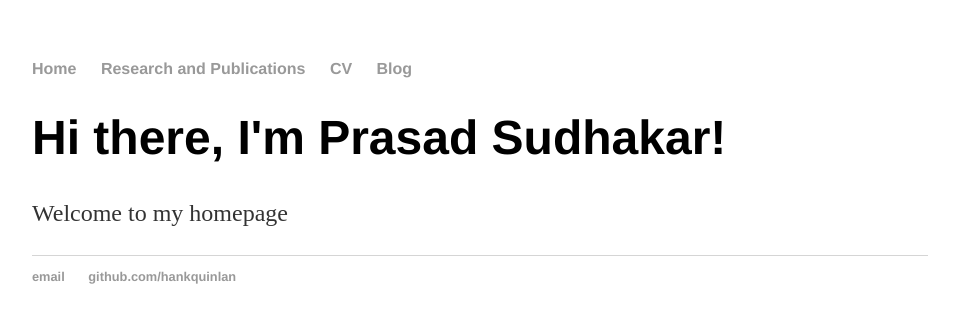
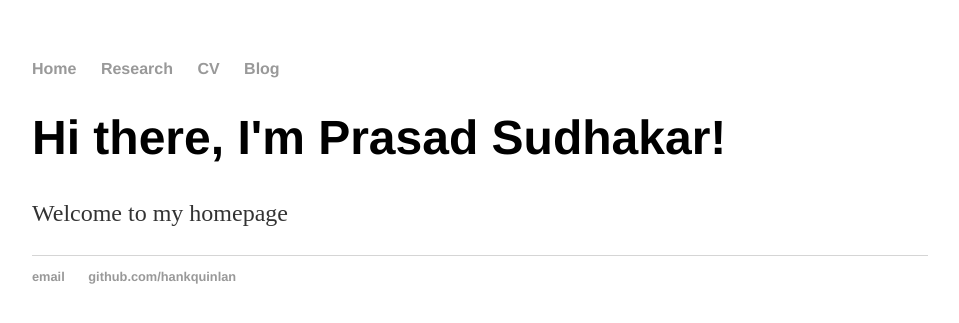
Before and after one commit to psudhaka/psudhaka.github.io, a Jekyll site: the page built from index.html, in a window 1280 px wide. Shown: the top 323 px of the page, without its empty margins (160-1119 px from the left). Built offline with Jekyll 4.4.1, drawn with Linux system fonts in a browser that asks for light colours.

Commit message:
Update default.html

```diff
--- a/_layouts/default.html
+++ b/_layouts/default.html
@@ -9,7 +9,7 @@
 			<nav>
 	    		<ul>
 	        		<li><a href="/">Home</a></li>
-		        	<li><a href="/research">Research and Publications</a></li>
+		        	<li><a href="/research">Research</a></li>
 	        		<li><a href="/cv">CV</a></li>
 	        		<li><a href="/blog">Blog</a></li>
 	    		</ul>
```
